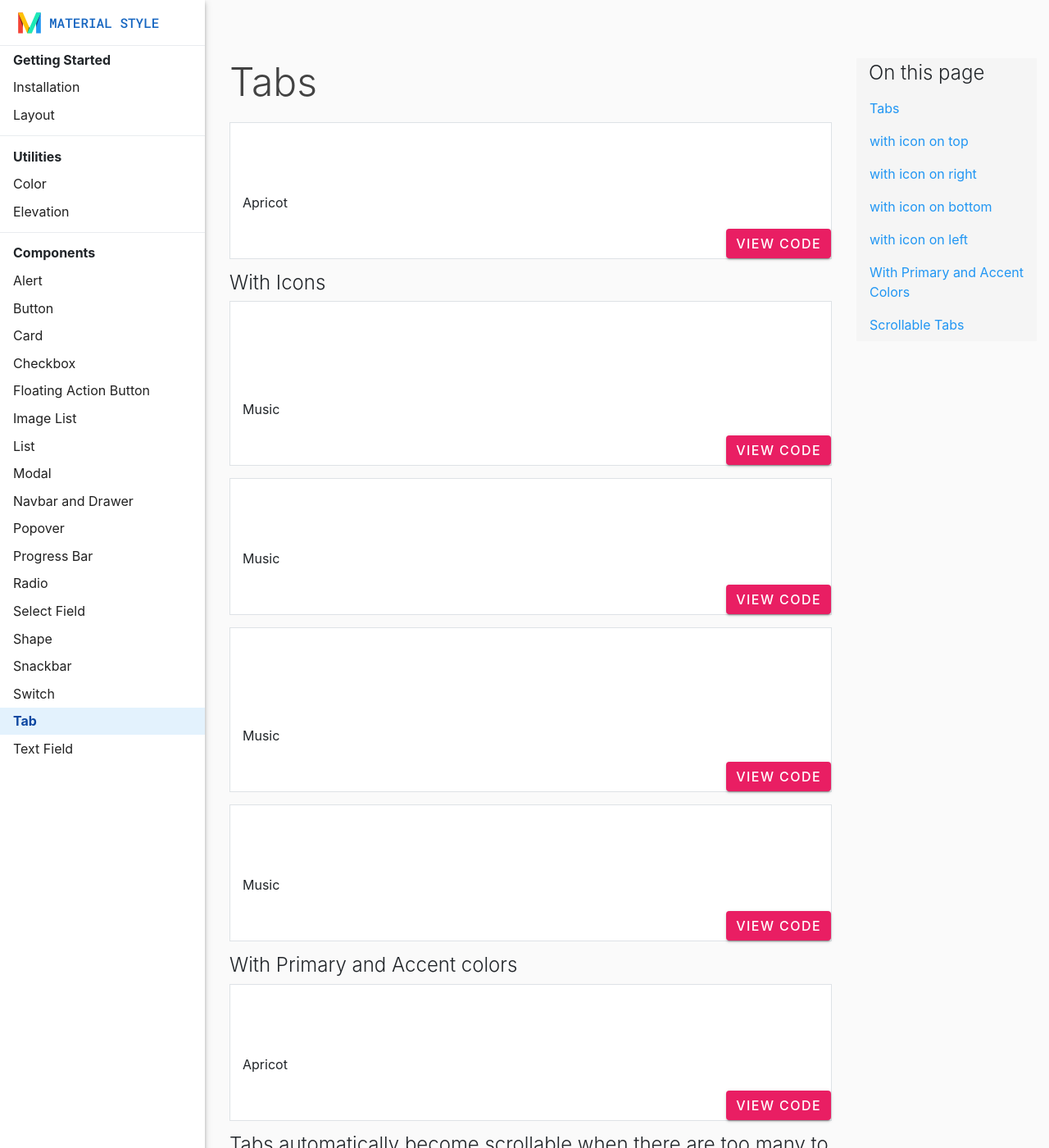
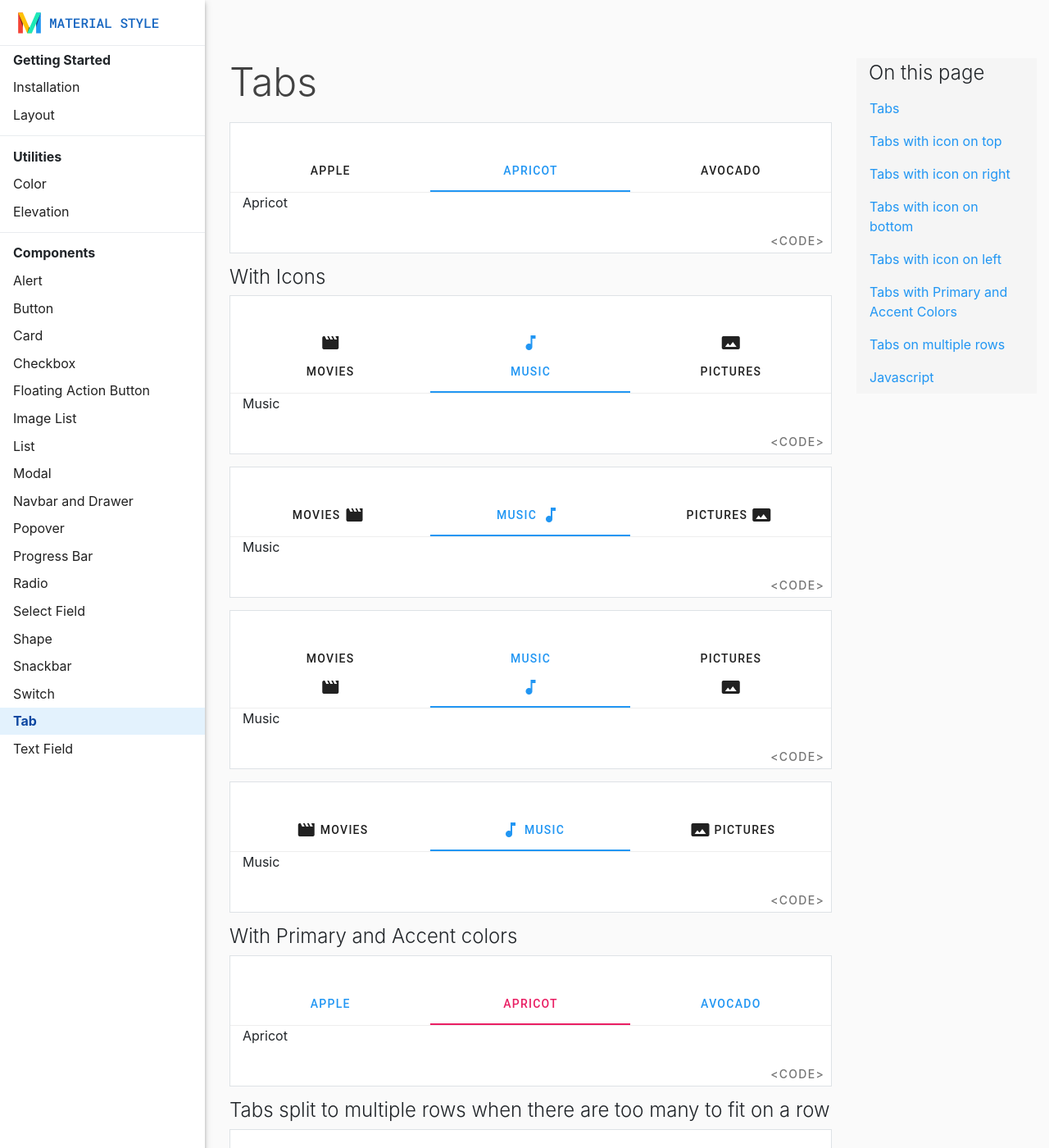
Before and after one commit to materialstyle/materialstyle.github.io, a Jekyll site: the page built from docs/2.0/components/tab.html, in a window 1280 px wide and 1400 px high. Shown: the whole window at 82% size. Built offline with Jekyll 4.4.1, drawn with Linux system fonts in a browser that asks for light colours; some of the changed text lies outside the part shown.

```diff
--- a/_includes/2.0/scripts.html
+++ b/_includes/2.0/scripts.html
@@ -14,5 +14,30 @@
         $('.btn').ripple();
         $('.m-shape-container').shape();
         $('.m-file-input').fileinput();
+        $('.nav-tabs').tab();
+        $('.nav-tabs .nav-link').ripple();
+
+        $('#show-snackbar-left').on('click', function () {
+            $('#snackbar-left').snackbar();
+        });
+        $('#show-snackbar').on('click', function () {
+            $('#snackbar').snackbar();
+        });
+        $('#show-snackbar-right').on('click', function () {
+            $('#snackbar-right').snackbar();
+        });
+
+        $('#show-snackbar-dismissible').on('click', function () {
+            $('#snackbar-dismissible').snackbar({
+                'autoClose': false
+            });
+        });
+
+        $('#show-snackbar-custom-duration').on('click', function () {
+            $('#snackbar-custom-duration').snackbar({
+                'visibleDuration': 5000
+            });
+        });
+
     })
 </script>
--- a/assets/css/styles.scss
+++ b/assets/css/styles.scss
@@ -130,7 +130,11 @@ h2, h3, h4, h5 {
   padding: 30px 0 20px 0;
 }
 
-.text-box-container .ms-text-field-wrapper, .m-text-field, .m-text-field-outline, .m-select, .m-select-outline {
+.text-box-container .ms-text-field-wrapper,
+.text-box-container .m-text-field,
+.text-box-container .m-text-field-outline,
+.text-box-container .m-select,
+.text-box-container .m-select-outline {
   width: 300px;
   margin-left: auto;
   margin-right: auto;
--- a/docs/2.0/components/tab.html
+++ b/docs/2.0/components/tab.html
@@ -12,7 +12,7 @@ page: tab
             <div class="row">
                 <div class="col-md-12">
                     <div class="tab-container">
-                        <ul class="ms-tabs nav nav-tabs nav-justified">
+                        <ul class="nav nav-tabs nav-justified">
                             <li class="nav-item">
                                 <a class="nav-link" data-toggle="tab" href="#apple">Apple</a>
                             </li>
@@ -33,8 +33,8 @@ page: tab
             </div>
             <div class="row">
                 <div class="col d-flex justify-content-end">
-                    <btn class="btn btn-ms btn-pink btn-flat ripple" data-toggle="collapse" href="#code1">
-                        View Code
+                    <btn class="btn btn-sm btn-text-grey-600 rounded-0" data-toggle="collapse" href="#code1">
+                        &lt;Code&gt;
                     </btn>
                 </div>
             </div>
@@ -43,7 +43,7 @@ page: tab
                     <div class="code-container">
 {% highlight html %}
 <!-- Tabs -->
-<ul class="ms-tabs nav nav-tabs nav-justified">
+<ul class="nav nav-tabs nav-justified">
     <li class="nav-item">
         <a class="nav-link" data-toggle="tab" href="#apple">Apple</a>
     </li>
@@ -69,7 +69,7 @@ page: tab
             <div class="row">
                 <div class="col-md-12">
                     <div class="tab-container" id="t2">
-                        <ul class="ms-tabs icon-top nav nav-tabs nav-justified">
+                        <ul class="icon-top nav nav-tabs nav-justified">
                             <li class="nav-item">
                                 <a class="nav-link" data-toggle="tab" href="#movies">
                                     <i class="material-icons">movie_creation</i> Movies
@@ -96,8 +96,8 @@ page: tab
             </div>
             <div class="row">
                 <div class="col d-flex justify-content-end">
-                    <btn class="btn btn-ms btn-pink btn-flat ripple" data-toggle="collapse" href="#code2">
-                        View Code
+                    <btn class="btn btn-sm btn-text-grey-600 rounded-0" data-toggle="collapse" href="#code2">
+                        &lt;Code&gt;
                     </btn>
                 </div>
             </div>
@@ -106,7 +106,7 @@ page: tab
                     <div class="code-container">
 {% highlight html %}
 <!-- Tabs -->
-<ul class="ms-tabs icon-top nav nav-tabs nav-justified">
+<ul class="icon-top nav nav-tabs nav-justified">
     <li class="nav-item">
         <a class="nav-link" data-toggle="tab" href="#movies">
             <i class="material-icons">movie_creation</i> Movies
@@ -138,7 +138,7 @@ page: tab
             <div class="row">
                 <div class="col-md-12">
                     <div class="tab-container" id="t3">
-                        <ul class="ms-tabs icon-right nav nav-tabs nav-justified">
+                        <ul class="icon-right nav nav-tabs nav-justified">
                             <li class="nav-item">
                                 <a class="nav-link" data-toggle="tab" href="#movies2">
                                     <i class="material-icons">movie_creation</i> Movies
@@ -165,8 +165,8 @@ page: tab
             </div>
             <div class="row">
                 <div class="col d-flex justify-content-end">
-                    <btn class="btn btn-ms btn-pink btn-flat ripple" data-toggle="collapse" href="#code3">
-                        View Code
+                    <btn class="btn btn-sm btn-text-grey-600 rounded-0" data-toggle="collapse" href="#code3">
+                        &lt;Code&gt;
                     </btn>
                 </div>
             </div>
@@ -175,7 +175,7 @@ page: tab
                     <div class="code-container">
 {% highlight html %}
 <!-- Tabs -->
-<ul class="ms-tabs icon-right nav nav-tabs nav-justified">
+<ul class="icon-right nav nav-tabs nav-justified">
     <li class="nav-item">
         <a class="nav-link" data-toggle="tab" href="#movies2">
             <i class="material-icons">movie_creation</i> Movies
@@ -207,7 +207,7 @@ page: tab
             <div class="row">
                 <div class="col-md-12">
                     <div class="tab-container" id="t4">
-                        <ul class="ms-tabs icon-bottom nav nav-tabs nav-justified">
+                        <ul class="icon-bottom nav nav-tabs nav-justified">
                             <li class="nav-item">
                                 <a class="nav-link" data-toggle="tab" href="#movies3">
                                     <i class="material-icons">movie_creation</i> Movies
@@ -234,8 +234,8 @@ page: tab
             </div>
             <div class="row">
                 <div class="col d-flex justify-content-end">
-                    <btn class="btn btn-ms btn-pink btn-flat ripple" data-toggle="collapse" href="#code4">
-                        View Code
+                    <btn class="btn btn-sm btn-text-grey-600 rounded-0" data-toggle="collapse" href="#code4">
+                        &lt;Code&gt;
                     </btn>
                 </div>
             </div>
@@ -244,7 +244,7 @@ page: tab
                     <div class="code-container">
 {% highlight html %}
 <!-- Tabs -->
-<ul class="ms-tabs icon-bottom nav nav-tabs nav-justified">
+<ul class="icon-bottom nav nav-tabs nav-justified">
     <li class="nav-item">
         <a class="nav-link" data-toggle="tab" href="#movies3">
             <i class="material-icons">movie_creation</i> Movies
@@ -276,7 +276,7 @@ page: tab
             <div class="row">
                 <div class="col-md-12">
                     <div class="tab-container" id="t5">
-                        <ul class="ms-tabs icon-left nav nav-tabs nav-justified">
+                        <ul class="icon-left nav nav-tabs nav-justified">
                             <li class="nav-item">
                                 <a class="nav-link" data-toggle="tab" href="#movies4">
                                     <i class="material-icons">movie_creation</i> Movies
@@ -303,8 +303,8 @@ page: tab
             </div>
             <div class="row">
                 <div class="col d-flex justify-content-end">
-                    <btn class="btn btn-ms btn-pink btn-flat ripple" data-toggle="collapse" href="#code5">
-                        View Code
+                    <btn class="btn btn-sm btn-text-grey-600 rounded-0" data-toggle="collapse" href="#code5">
+                        &lt;Code&gt;
                     </btn>
                 </div>
             </div>
@@ -313,7 +313,7 @@ page: tab
                     <div class="code-container">
 {% highlight html %}
 <!-- Tabs -->
-<ul class="ms-tabs icon-left nav nav-tabs nav-justified">
+<ul class="icon-left nav nav-tabs nav-justified">
     <li class="nav-item">
         <a class="nav-link" data-toggle="tab" href="#movies4">
             <i class="material-icons">movie_creation</i> Movies
@@ -345,7 +345,7 @@ page: tab
             <div class="row">
                 <div class="col-md-12">
                     <div class="tab-container" id="t6">
-                        <ul class="ms-tabs nav nav-tabs nav-justified accent-pink primary-blue">
+                        <ul class="nav nav-tabs nav-justified accent-pink primary-blue">
                             <li class="nav-item">
                                 <a class="nav-link" data-toggle="tab" href="#apple1">Apple</a>
                             </li>
@@ -366,8 +366,8 @@ page: tab
             </div>
             <div class="row">
                 <div class="col d-flex justify-content-end">
-                    <btn class="btn btn-ms btn-pink btn-flat ripple" data-toggle="collapse" href="#code6">
-                        View Code
+                    <btn class="btn btn-sm btn-text-grey-600 rounded-0" data-toggle="collapse" href="#code6">
+                        &lt;Code&gt;
                     </btn>
                 </div>
             </div>
@@ -376,7 +376,7 @@ page: tab
                     <div class="code-container">
 {% highlight html %}
 <!-- Tabs with Primary and Accent Colors -->
-<ul class="ms-tabs nav nav-tabs nav-justified accent-pink primary-blue">
+<ul class="nav nav-tabs nav-justified accent-pink primary-blue">
     <li class="nav-item">
         <a class="nav-link" data-toggle="tab" href="#apple1">Apple</a>
     </li>
@@ -397,12 +397,12 @@ page: tab
                 </div>
             </div>
         </div>
-        <h4>Tabs automatically become scrollable when there are too many to fit on screen</h4>
+        <h4>Tabs split to multiple rows when there are too many to fit on a row</h4>
         <div class="component-wrapper">
             <div class="row">
                 <div class="col-md-12">
                     <div class="tab-container" id="t7">
-                        <ul class="ms-tabs nav nav-tabs nav-justified primary-blue accent-pink">
+                        <ul class="nav nav-tabs nav-justified primary-blue accent-pink">
                             <li class="nav-item">
                                 <a class="nav-link" data-toggle="tab" href="#apple2">Apple</a>
                             </li>
@@ -460,8 +460,8 @@ page: tab
             </div>
             <div class="row">
                 <div class="col d-flex justify-content-end">
-                    <btn class="btn btn-ms btn-pink btn-flat ripple" data-toggle="collapse" href="#code7">
-                        View Code
+                    <btn class="btn btn-sm btn-text-grey-600 rounded-0" data-toggle="collapse" href="#code7">
+                        &lt;Code&gt;
                     </btn>
                 </div>
             </div>
@@ -469,8 +469,7 @@ page: tab
                 <div class="col collapse" id="code7">
                     <div class="code-container">
 {% highlight html %}
-<!-- Scrollable Tabs -->
-<ul class="ms-tabs nav nav-tabs nav-justified primary-blue accent-pink">
+<ul class="nav nav-tabs nav-justified primary-blue accent-pink">
     <li class="nav-item">
         <a class="nav-link" data-toggle="tab" href="#apple2">Apple</a>
     </li>
@@ -527,6 +526,26 @@ page: tab
                 </div>
             </div>
         </div>
+
+        <div class="component-wrapper">
+            <h3 id="t8">Javascript</h3>
+            <div class="row">
+                <div class="col">
+                    <div class="code-container">
+{% highlight js %}
+<script>
+    $(function() {
+        // Initialize tabs
+        $('.nav-tabs').tab();
+
+        // Add ripple to tabs
+        $('.nav-tabs .nav-link').ripple();
+    });
+</script>{% endhighlight %}
+                    </div>
+                </div>
+            </div>
+        </div>
     </div>
     <div class="component-map">
         <div class="row">
@@ -545,22 +564,25 @@ page: tab
                             <a class="nav-link" href="javascript:" data-link="t1">Tabs</a>
                         </li>
                         <li class="nav-item">
-                            <a class="nav-link" href="javascript:" data-link="t2">with icon on top</a>
+                            <a class="nav-link" href="javascript:" data-link="t2">Tabs with icon on top</a>
                         </li>
                         <li class="nav-item">
-                            <a class="nav-link" href="javascript:" data-link="t3">with icon on right</a>
+                            <a class="nav-link" href="javascript:" data-link="t3">Tabs with icon on right</a>
                         </li>
                         <li class="nav-item">
-                            <a class="nav-link" href="javascript:" data-link="t4">with icon on bottom</a>
+                            <a class="nav-link" href="javascript:" data-link="t4">Tabs with icon on bottom</a>
                         </li>
                         <li class="nav-item">
-                            <a class="nav-link" href="javascript:" data-link="t5">with icon on left</a>
+                            <a class="nav-link" href="javascript:" data-link="t5">Tabs with icon on left</a>
                         </li>
                         <li class="nav-item">
-                            <a class="nav-link" href="javascript:" data-link="t6">With Primary and Accent Colors</a>
+                            <a class="nav-link" href="javascript:" data-link="t6">Tabs with Primary and Accent Colors</a>
                         </li>
                         <li class="nav-item">
-                            <a class="nav-link" href="javascript:" data-link="t7">Scrollable Tabs</a>
+                            <a class="nav-link" href="javascript:" data-link="t7">Tabs on multiple rows</a>
+                        </li>
+                        <li class="nav-item">
+                            <a class="nav-link" href="javascript:" data-link="t8">Javascript</a>
                         </li>
                     </ul>
                 </div>
```
Also changed, not shown: assets/2.0/js/material-style.min.js.LICENSE.txt (+12 -12 lines), docs/2.0/components/snackbar.html (+51 -77 lines), assets/2.0/css/material-style.min.css, assets/2.0/js/material-style.min.js, 1 other file.
